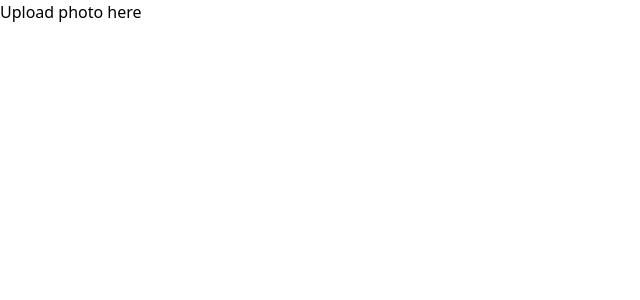
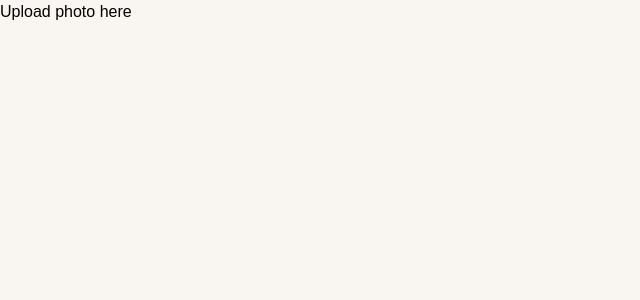
Before and after one commit to kaisaarumeel/skin-cancer-detector, a SvelteKit app in the folder client/: page /upload in a window 1280 px wide. Shown: the top 300 px of the page, without its empty margins (0-640 px from the left). Built offline with nearby package versions, Linux system fonts and the light colour scheme.

Commit message:
#8 Add global style and colors

```diff
--- a/client/src/app.css
+++ b/client/src/app.css
@@ -1,3 +1,17 @@
 @import 'tailwindcss/base';
 @import 'tailwindcss/components';
-@import 'tailwindcss/utilities'
+@import 'tailwindcss/utilities';
+
+body {
+    background-color: #F9F5F0; /* Light beige */
+}
+
+html,body {
+    font-family: "Poppins", sans-serif;
+  }
+
+:root {
+    --primary-color: #B7A9D4; /* Lighter purple */
+    --secondary-color: #7C64AD; /* Darker purple */
+    --tertiary-color: #626262; /* Brown used for text */
+}
--- a/client/src/app.html
+++ b/client/src/app.html
@@ -4,6 +4,7 @@
 		<meta charset="utf-8" />
 		<link rel="icon" href="%sveltekit.assets%/favicon.png" />
 		<meta name="viewport" content="width=device-width, initial-scale=1" />
+		<title>SkinScan</title>
 		%sveltekit.head%
 	</head>
 	<body data-sveltekit-preload-data="hover">
--- a/client/src/routes/+page.svelte
+++ b/client/src/routes/+page.svelte
@@ -1,6 +1,10 @@
-<!--
-This is the index page. It is accessible at the root of the application.
--->
+<style>
+    h1 {
+        color: var(--secondary-color);
+    }
+</style>
 
-<h1>Welcome to SvelteKit</h1>
-<p>Visit <a href="https://svelte.dev/docs/kit">svelte.dev/docs/kit</a> to read the documentation</p>
+<!-- Your component structure goes here -->
+<div>
+<h1>Welcome to Svelte!</h1>
+</div>
```
Also changed, not shown: 2 other files (tests, documents, lock files or other folders).
